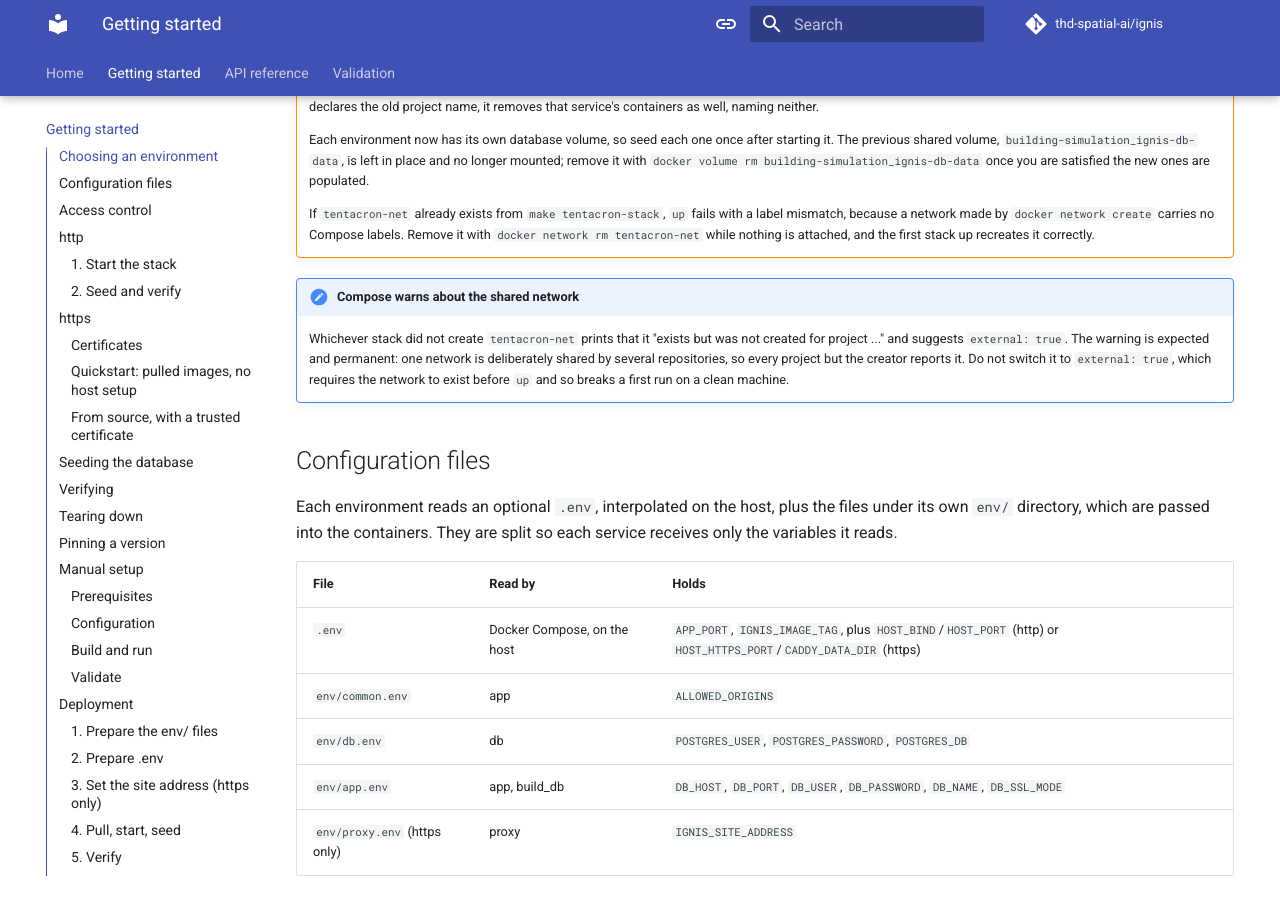
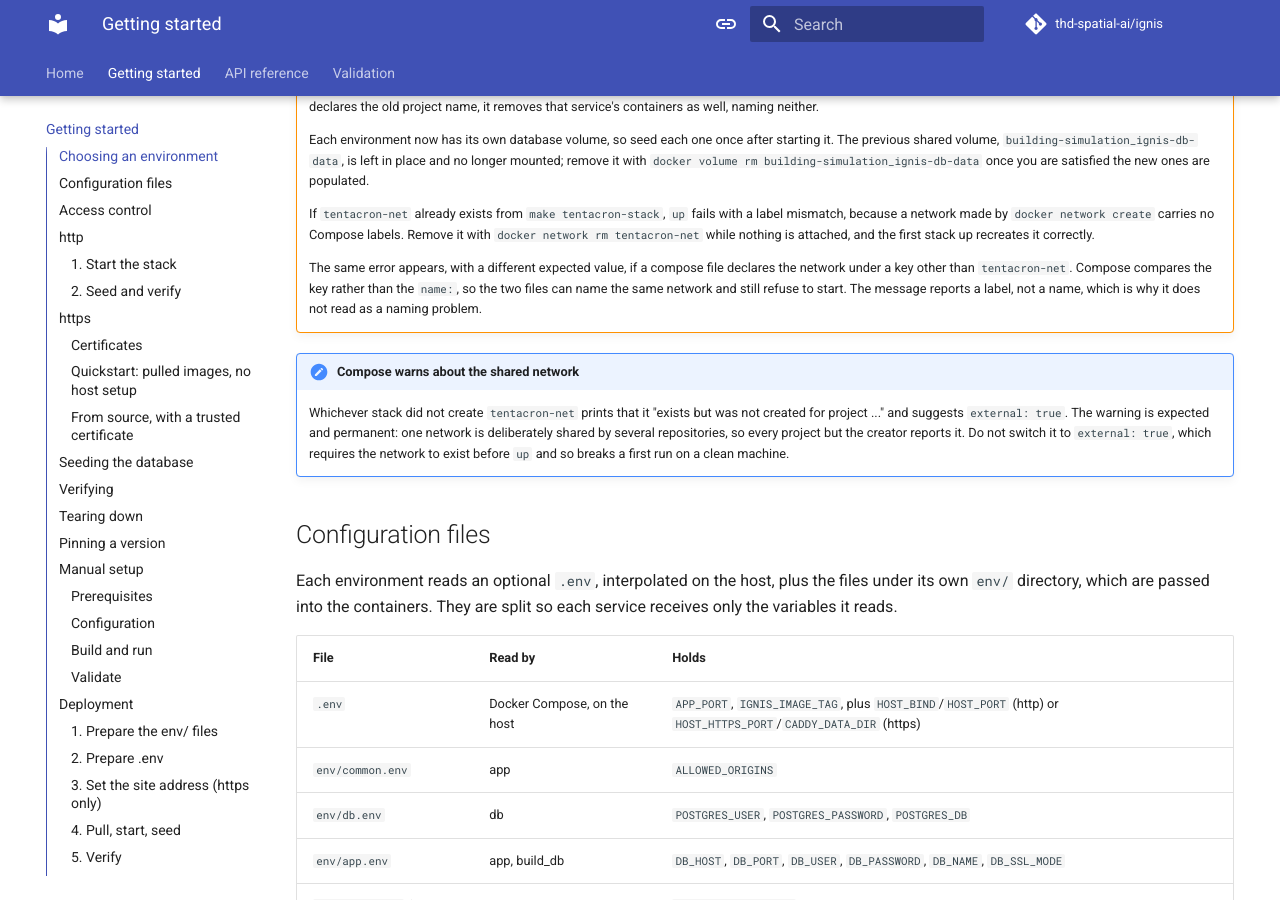
Before and after one commit to THD-Spatial-AI/ignis, an MkDocs documentation site: the page built from docs/getting-started.md, in a window 1280 px wide and 900 px high, scrolled down 1161 px. Built offline with MkDocs 1.6.1 and Material for MkDocs 9.7.7, drawn with Linux system fonts in a browser that asks for light colours; comment, search, counter and statistics services are not loaded.

Commit message:
docs(environment): record the error a mismatched network key produces
The shared network's key is a contract with every repository that joins,
and four have yet to write theirs. The first to use a different key gets
a message naming `com.docker.compose.network` and a label value, with
nothing connecting it to the key it just chose or to the network name it
copied correctly.

The message is now quoted in the compose files, the guide and ADR-005, so
someone searching the error text lands on the explanation rather than on
Docker's label documentation. Behaviour is unchanged.

```diff
--- a/docs/getting-started.md
+++ b/docs/getting-started.md
@@ -39,6 +39,8 @@ A third path, [manual setup](#manual-setup), runs the binaries without container
     Each environment now has its own database volume, so seed each one once after starting it. The previous shared volume, `building-simulation_ignis-db-data`, is left in place and no longer mounted; remove it with `docker volume rm building-simulation_ignis-db-data` once you are satisfied the new ones are populated.
 
     If `tentacron-net` already exists from `make tentacron-stack`, `up` fails with a label mismatch, because a network made by `docker network create` carries no Compose labels. Remove it with `docker network rm tentacron-net` while nothing is attached, and the first stack up recreates it correctly.
+
+    The same error appears, with a different expected value, if a compose file declares the network under a key other than `tentacron-net`. Compose compares the key rather than the `name:`, so the two files can name the same network and still refuse to start. The message reports a label, not a name, which is why it does not read as a naming problem.
 
 !!! note "Compose warns about the shared network"
     Whichever stack did not create `tentacron-net` prints that it "exists but was not created for project ..." and suggests `external: true`. The warning is expected and permanent: one network is deliberately shared by several repositories, so every project but the creator reports it. Do not switch it to `external: true`, which requires the network to exist before `up` and so breaks a first run on a clean machine.
```
Also changed, not shown: documentation/content/09-architectural-decisions.md (+1 -1 lines), 2 other files.
